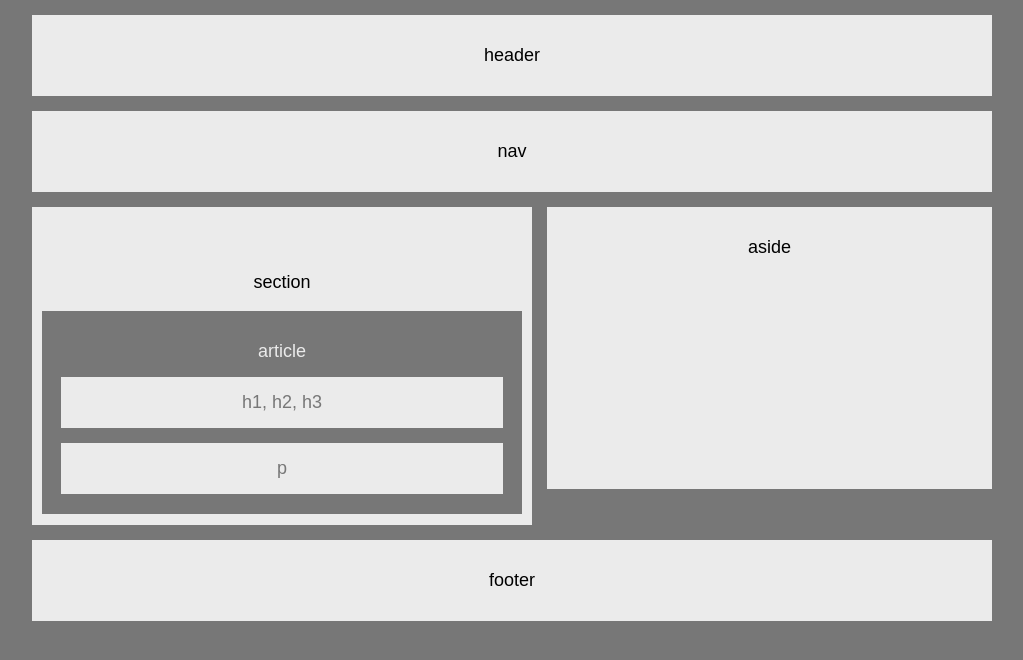
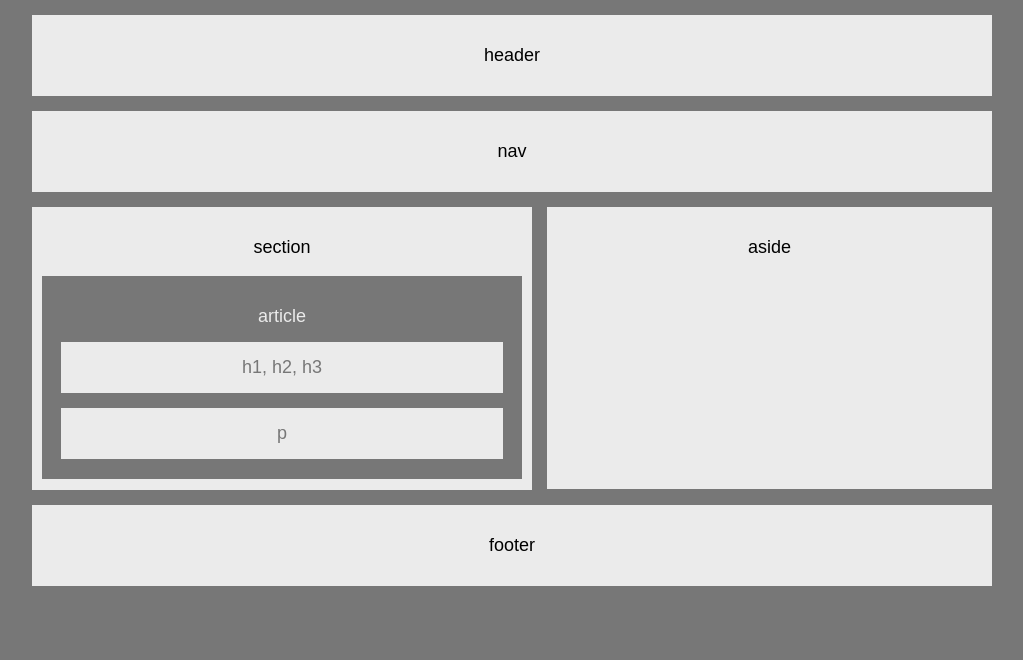
Before and after one commit to Bikashkd110/assignment1, a plain HTML site: page index.html in a window 1280 px wide. Shown: the whole page, without its empty margins (128-1151 px from the left). Drawn offline with Linux system fonts and the light colour scheme.

Commit message:
modified

```diff
--- a/style.css
+++ b/style.css
@@ -35,7 +35,7 @@ html {
     text-align : center;
     float : left;
     width : 500px;
-    padding-top : 47px;
+    padding-top : 12px;
     padding-bottom: 11px;
     margin-bottom : 15px;
     }
```
